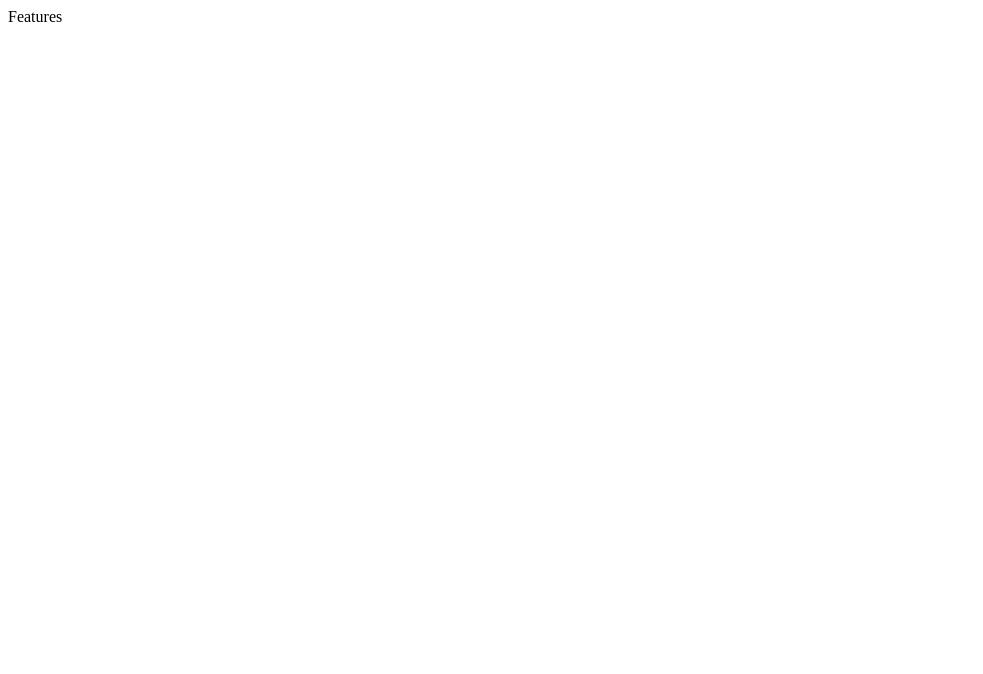
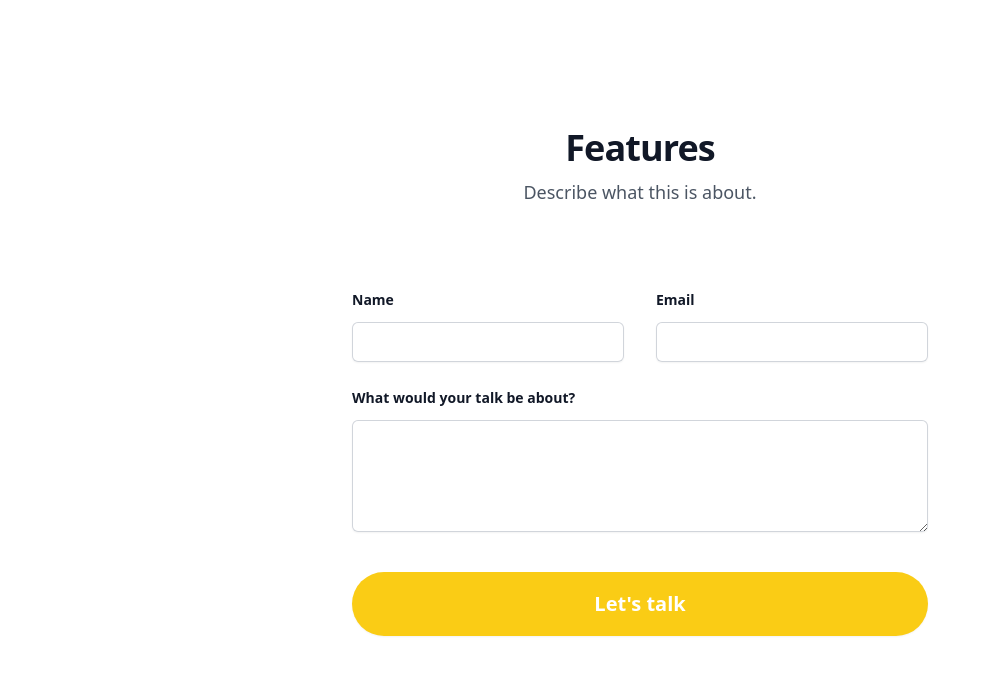
Before and after one commit to CodeandCoffeeCommunity/boston-code-and-coffee, a Next.js app: page /features in a window 1280 px wide. Shown: the top 674 px of the page, without its empty margins (0-983 px from the left). Built offline with nearby package versions, Linux system fonts and the light colour scheme.

Commit message:
Added bad code needs to be fixed

```diff
--- a/app/page.tsx
+++ b/app/page.tsx
@@ -15,20 +15,20 @@ const buttons = [
   },
   {
     id: 3,
-    title: "Code & Coffee global network",
+    title: "Code & Coffee Chapters",
     link: "/chapters",
     color: "bg-rose-600",
   },
   {
     id: 4,
     title: "Join our Discord",
-    link: "/discord",
+    link: "https://www.codeandcoffee.chat",
     color: "bg-purple-600",
   },
   {
     id: 5,
-    title: "Photos from our events",
-    link: "/events",
+    title: "About",
+    link: "/about",
     color: "bg-blue-500",
   },
 ];
@@ -37,14 +37,8 @@ export default function Home() {
   return (
     <main className="mx-auto max-w-7xl px-4">
       <div className="my-2 h-full flex flex-col justify-evenly">
-        {buttons.map((button) => (
-          <div className="my-2" key={button.id}>
-            <MainButton
-              title={button.title}
-              link={button.link}
-              color={button.color}
-            />
-          </div>
+        {buttons.map(({ id, link, color, title }) => (
+          <MainButton key={id} title={title} link={link} color={color} />
         ))}
       </div>
     </main>
--- a/components/home/MainButton.tsx
+++ b/components/home/MainButton.tsx
@@ -10,6 +10,17 @@ export default function MainButton({
   color: string;
 }) {
   return (
+    <div className="my-2">
+      {link.startsWith("http") ? (
+        <a
+          href={link}
+          className={`${color} flex items-center justify-center inline-block rounded-full w-full h-16 px-4 py-2.5 text-xl font-semibold text-white shadow-sm`}
+          target="_blank"
+          rel="noopener noreferrer"
+        >
+          {title}
+        </a>
+      ) : (
         <Link href={link}>
           <button
             type="button"
@@ -18,5 +29,7 @@ export default function MainButton({
             {title}
           </button>
         </Link>
+      )}
+    </div>
   );
 }
--- /dev/null
+++ b/components/layout/wrapper.tsx
@@ -0,0 +1,17 @@
+
+export default function Wrapper({children, title, description}: any) {
+
+    return (
+        <div className="isolate bg-white px-6 py-24 sm:py-32 lg:px-8">
+        <div className="mx-auto max-w-2xl text-center">
+        <h2 className="text-3xl font-bold tracking-tight text-gray-900 sm:text-4xl">
+          {title}
+        </h2>
+        <p className="mt-2 text-lg leading-8 text-gray-600">
+          {description}
+        </p>
+        </div>
+        {children}
+        </div>
+    )
+    }
--- a/package.json
+++ b/package.json
@@ -9,6 +9,9 @@
     "lint": "next lint"
   },
   "dependencies": {
+    "@headlessui/react": "^1.7.15",
+    "@heroicons/react": "^2.0.18",
+    "@tailwindcss/forms": "^0.5.3",
     "@types/node": "20.2.1",
     "@types/react": "18.2.6",
     "@types/react-dom": "18.2.4",
--- /dev/null
+++ b/pages/about.tsx
@@ -0,0 +1,27 @@
+import "@/app/globals.css";
+import Wrapper from "@/components/layout/wrapper";
+
+const data = [
+  { id: 0, name: 'Organizers', value: '3'},
+  { id: 1, name: 'Volunteer', value: '8' },
+  { id: 1, name: 'Members', value: '1500' },
+  { id: 2, name: 'Meetups', value: '16' },
+  { id: 3, name: 'Sponsors', value: '2' },
+]
+
+
+export default function Example() {
+  return (
+    <Wrapper title="About" description="Describe what this is about.">
+          <dl className="mt-16 grid grid-cols-1 gap-0.5 overflow-hidden rounded-2xl text-center sm:grid-cols-2 lg:grid-cols-4">
+            {data.map((stat) => (
+              <div key={stat.id} className="flex flex-col bg-gray-400/5 p-8">
+                <dt className="text-sm font-semibold leading-6 text-gray-600">{stat.name}</dt>
+                <dd className="order-first text-3xl font-semibold tracking-tight text-gray-900">{stat.value}</dd>
+              </div>
+            ))}
+          </dl>
+    </Wrapper>
+
+  )
+}
--- a/pages/chapters.tsx
+++ b/pages/chapters.tsx
@@ -1,3 +1,47 @@
+import "@/app/globals.css";
+import Wrapper from "@/components/layout/wrapper";
+
+const chapters = [
+  {
+    name: "Boston, MA",
+    email: "leslie.alexander@example.com",
+  },
+  {
+    name: "New York, NY",
+    email: "dries.vincent@example.com",
+    href: "#",
+  },
+  {
+    name: "St. Louis, MO",
+    href: "#",
+  },
+];
+
 export default function Chapters() {
-  return <div>Chapters</div>;
+  return (
+    <Wrapper title="Chapters" description="Describe what this is about.">
+      <ul role="list" className="divide-y divide-gray-100">
+        {chapters.map((chapter) => (
+          <li
+            key={chapter.email}
+            className="flex items-center justify-between gap-x-6 py-5"
+          >
+            <div className="flex gap-x-4">
+              <div className="min-w-0 flex-auto">
+                <p className="text-sm font-semibold leading-6 text-gray-900">
+                  {chapter.name}
+                </p>
+              </div>
+            </div>
+            <a
+              href={chapter.href}
+              className="rounded-full bg-white px-2.5 py-1 text-xs font-semibold text-gray-900 shadow-sm ring-1 ring-inset ring-gray-300 hover:bg-gray-50"
+            >
+              RSVP
+            </a>
+          </li>
+        ))}
+      </ul>
+    </Wrapper>
+  );
 }
--- a/pages/events.tsx
+++ /dev/null
@@ -1,3 +0,0 @@
-export default function Events() {
-  return <div>Events</div>;
-}
--- a/pages/features.tsx
+++ b/pages/features.tsx
@@ -1,3 +1,83 @@
-export default function Features() {
-  return <div>Features</div>;
+// require("@tailwindcss/forms");
+import "@/app/globals.css";
+// import { useState } from "react";
+import Wrapper from "@/components/layout/wrapper";
+
+
+export default function Example() {
+  // const [agreed, setAgreed] = useState(false);
+
+  return (
+
+    <Wrapper title="Features" description="Describe what this is about.">
+      <form
+        action="#"
+        method="POST"
+        className="mx-auto mt-16 max-w-xl sm:mt-20"
+      >
+        <div className="grid grid-cols-1 gap-x-8 gap-y-6 sm:grid-cols-2">
+          <div>
+            <label
+              htmlFor="first-name"
+              className="block text-sm font-semibold leading-6 text-gray-900"
+            >
+              Name
+            </label>
+            <div className="mt-2.5">
+              <input
+                type="text"
+                name="first-name"
+                id="first-name"
+                autoComplete="given-name"
+                className="block w-full rounded-md border-0 px-3.5 py-2 text-gray-900 shadow-sm ring-1 ring-inset ring-gray-300 placeholder:text-gray-400 focus:ring-2 focus:ring-inset focus:ring-indigo-600 sm:text-sm sm:leading-6"
+              />
+            </div>
+          </div>
+          <div>
+            <label
+              htmlFor="last-name"
+              className="block text-sm font-semibold leading-6 text-gray-900"
+            >
+              Email
+            </label>
+            <div className="mt-2.5">
+              <input
+                type="text"
+                name="last-name"
+                id="last-name"
+                autoComplete="family-name"
+                className="block w-full rounded-md border-0 px-3.5 py-2 text-gray-900 shadow-sm ring-1 ring-inset ring-gray-300 placeholder:text-gray-400 focus:ring-2 focus:ring-inset focus:ring-indigo-600 sm:text-sm sm:leading-6"
+              />
+            </div>
+          </div>
+          <div className="sm:col-span-2">
+            <label
+              htmlFor="message"
+              className="block text-sm font-semibold leading-6 text-gray-900"
+            >
+              What would your talk be about?
+            </label>
+            <div className="mt-2.5">
+              <textarea
+                name="message"
+                id="message"
+                rows={4}
+                className="block w-full rounded-md border-0 px-3.5 py-2 text-gray-900 shadow-sm ring-1 ring-inset ring-gray-300 placeholder:text-gray-400 focus:ring-2 focus:ring-inset focus:ring-indigo-600 sm:text-sm sm:leading-6"
+                defaultValue={""}
+              />
+            </div>
+          </div>
+
+        </div>
+        <div className="mt-10">
+          <button
+            type="submit"
+            className={`bg-yellow-400 rounded-full w-full h-16 px-4 py-2.5 text-xl font-semibold text-white shadow-sm`}
+          >
+            {/* eslint-disable-next-line */}
+            Let's talk
+          </button>
+        </div>
+      </form>
+</Wrapper>  );
 }
--- a/pages/organizers.tsx
+++ b/pages/organizers.tsx
@@ -1,3 +1,38 @@
+import "@/app/globals.css";
+import Wrapper from "@/components/layout/wrapper";
+
+const team = [
+  {
+    name: "Daniel Kapper",
+    role: "Co-Organizer",
+    imageUrl:
+      "https://res.cloudinary.com/danielkapper-com/image/upload/v1584983915/49256474_10218714097030554_1619941130089005056_o.jpg_szwvwp.jpg",
+  },
+];
+
 export default function Organizers() {
-  return <div>Organizers</div>;
+  return (
+
+    <Wrapper title="Team" description="Describe what this is about.">
+
+          <ul
+            role="list"
+            className="mx-auto mt-20 grid max-w-2xl grid-cols-2 gap-x-8 gap-y-16 text-center sm:grid-cols-3 md:grid-cols-4 lg:mx-0 lg:max-w-none lg:grid-cols-5 xl:grid-cols-6"
+          >
+            {team.map(({name, imageUrl, role}) => (
+              <li key={name}>
+                <img
+                  className="mx-auto h-24 w-24 rounded-full"
+                  src={imageUrl}
+                  alt=""
+                />
+                <h3 className="mt-6 text-base font-semibold leading-7 tracking-tight text-gray-900">
+                  {name}
+                </h3>
+                <p className="text-sm leading-6 text-gray-600">{role}</p>
+              </li>
+            ))}
+          </ul>
+      </Wrapper>
+  );
 }
--- a/tailwind.config.js
+++ b/tailwind.config.js
@@ -6,13 +6,7 @@ module.exports = {
     "./app/**/*.{js,ts,jsx,tsx,mdx}",
   ],
   theme: {
-    extend: {
-      // backgroundImage: {
-      //   'gradient-radial': 'radial-gradient(var(--tw-gradient-stops))',
-      //   'gradient-conic':
-      //     'conic-gradient(from 180deg at 50% 50%, var(--tw-gradient-stops))',
-      // },
-    },
+    extend: {},
   },
-  plugins: [],
+  plugins: [require("@tailwindcss/forms")],
 };
```
Also changed, not shown: 1 other file (tests, documents, lock files or other folders). Lines whose indentation alone changed are shown as unchanged.
